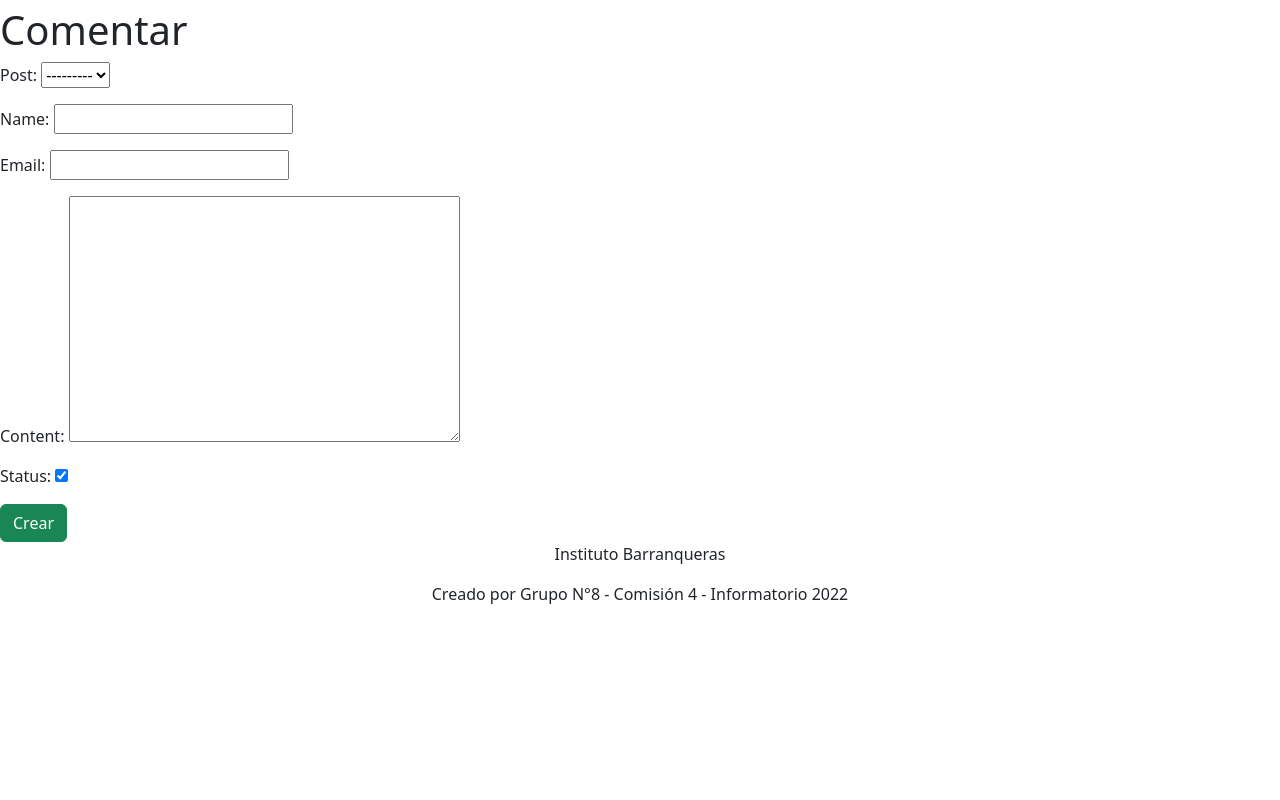
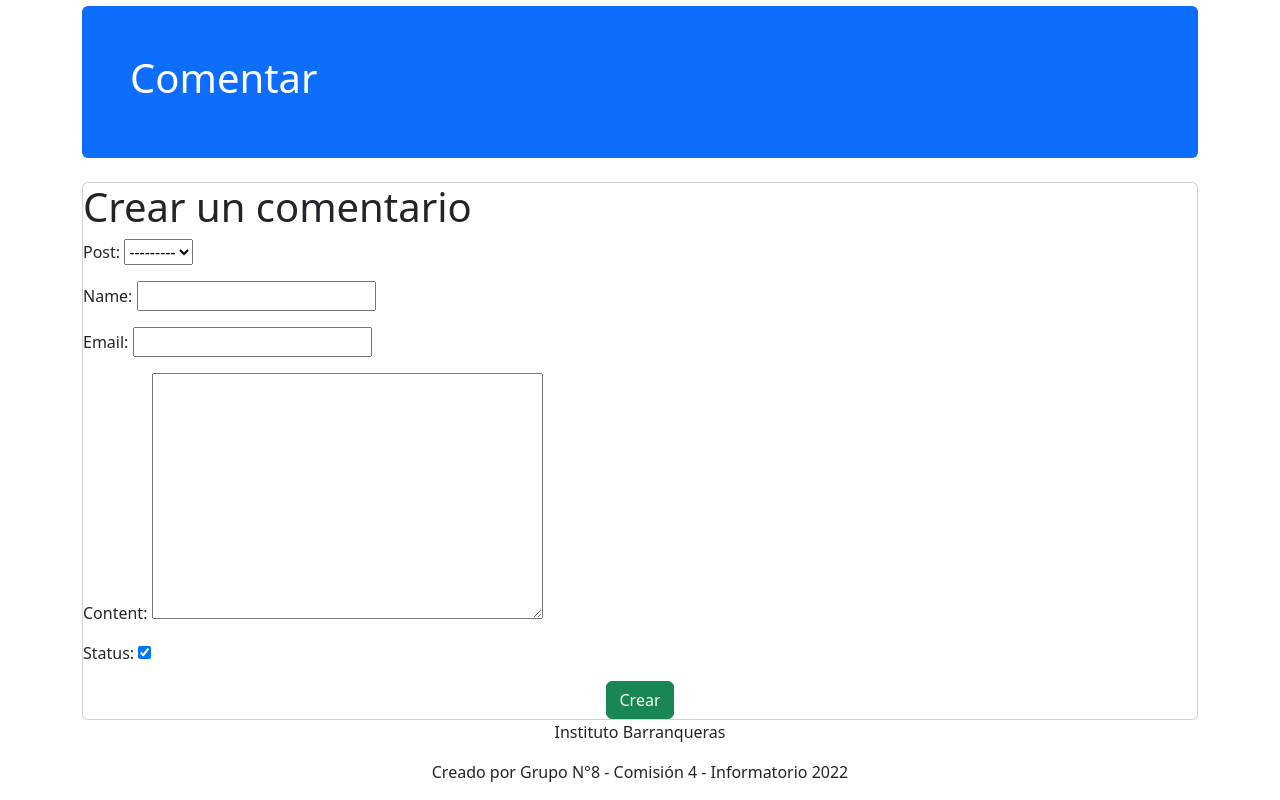
Before and after one commit to OctavioCazes/proyecto_blog, a Django app: page /blog/comentar in a window 1280 px wide. Shown: the part 195-995 px from the top of the page. Before the commit the page ends 799 px from the top, so only its background shows below. Run offline with Django 4.2, Linux system fonts and the light colour scheme; the visitor is signed in with stand-in values (Sample User, id 1); data that the repository does not hold is empty; parts of the project's set-up code (start-up, migrations or seed data) failed here and were passed over.

Commit message:
mejorada la visualización de los comentarios

```diff
--- a/proyecto_base/templates/templates_blog/comentario.html
+++ b/proyecto_base/templates/templates_blog/comentario.html
@@ -1,14 +1,19 @@
 {% extends "base.html" %}
 
 {% block contenido %}
-<h1>Comentar</h1>
+<main class="container">
+    <div class="p-4 p-md-5 mb-4 rounded text-bg-primary">
+    <h1>Comentar</h1>
+    </div>
+<div class="card">
+    <h1>Crear un comentario</h1>
 
 <form method="POST" enctype="multipart/form-data">{% csrf_token %}
 
     {% include 'includes/error_forms.html' %}
     {{form.as_p}}
-    <button type="submit" class="btn btn-success">Crear</button>
+    <center><button type="submit" class="btn btn-success">Crear</button></center>
 
 </form>
-
+</div>
 {% endblock contenido %}
```
Also changed, not shown: proyecto_base/templates/templates_blog/blog.html (+12 -5 lines).
